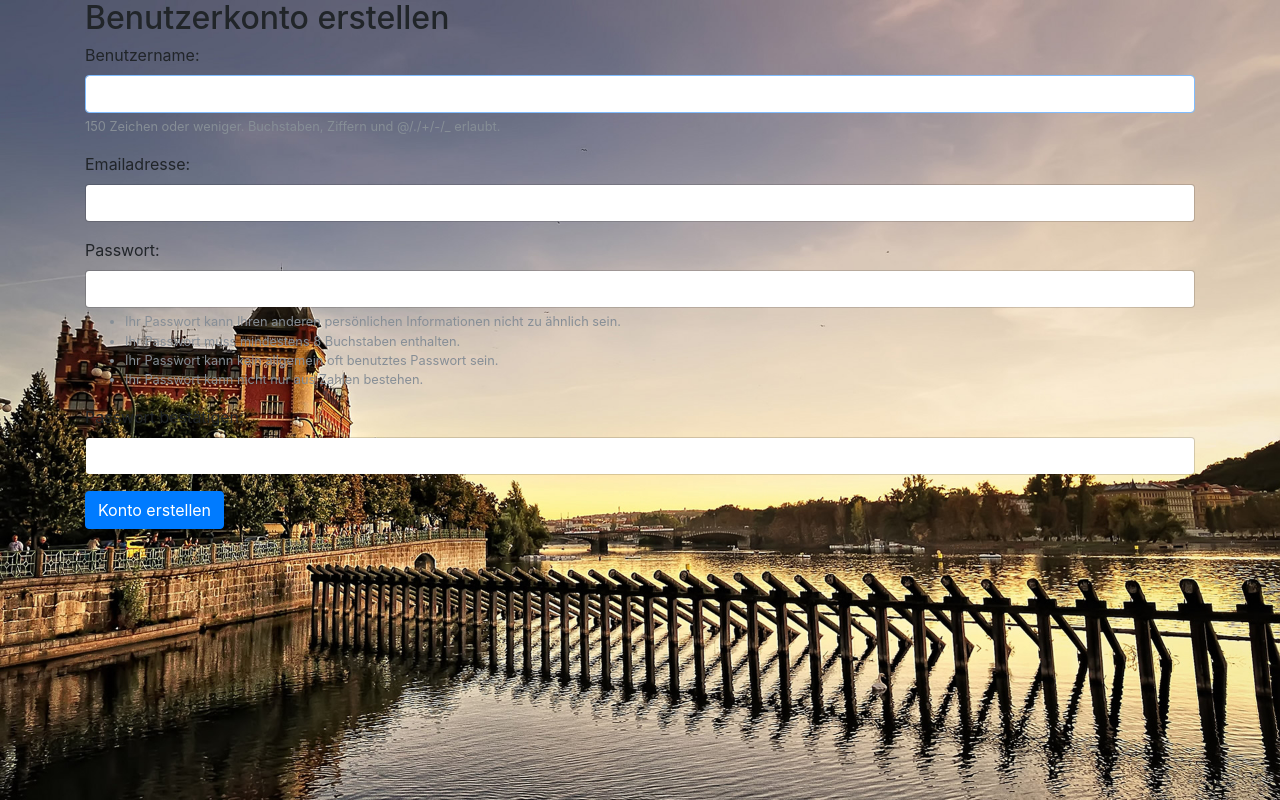
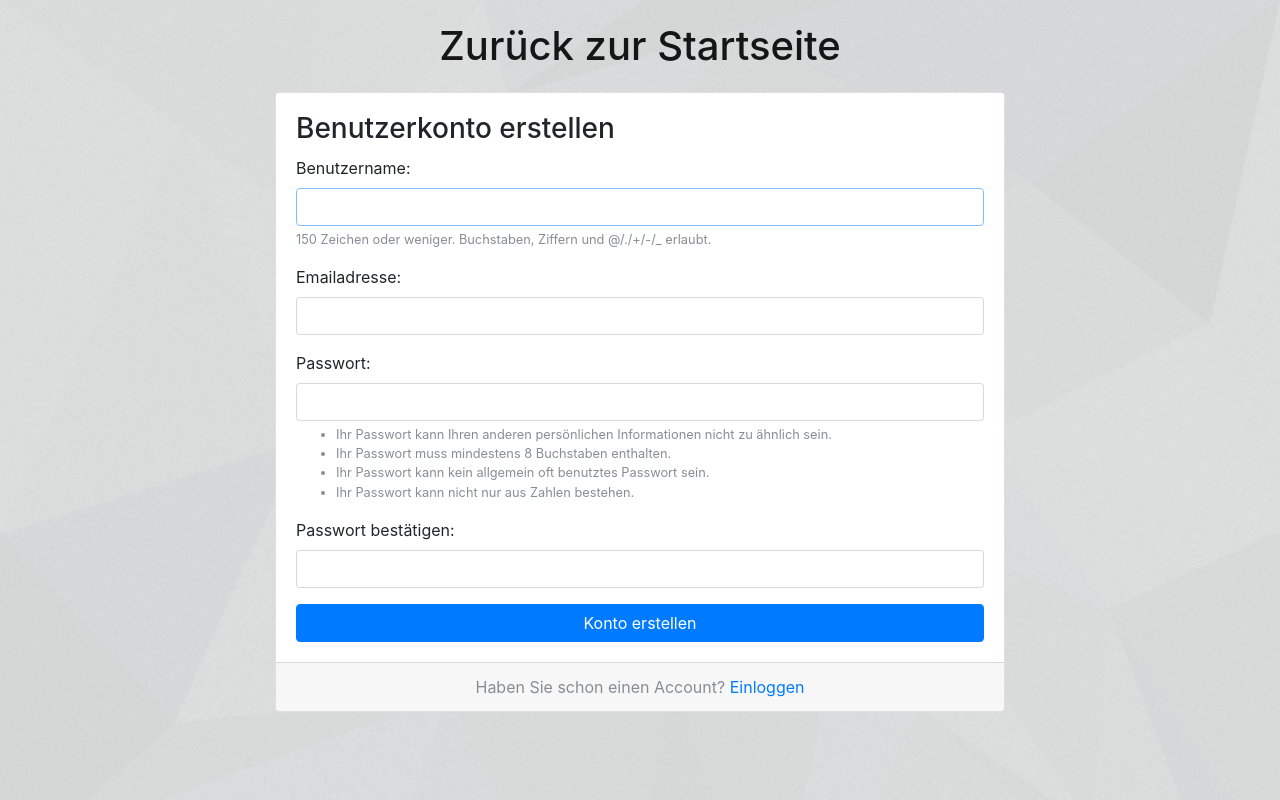
Before and after one commit to Val-777/czech, a Django app: page /signup/ in a window 1280 px wide. Run offline with Django 3.2, Linux system fonts and the light colour scheme; some libraries are stand-ins or nearby versions; some web fonts are replaced.

Commit message:
Change the form to display new background and use correct CSS

```diff
--- a/accounts/templates/accounts/signup.html
+++ b/accounts/templates/accounts/signup.html
@@ -1,12 +1,32 @@
 {% extends 'base.html' %}
+
+{% load static %}
+
+{% block stylesheet %}
+    <link rel="stylesheet" href="{% static 'css/accounts.css' %}">
+{% endblock %}
 
 {% block body %}
     <div class="container">
-    <h2>Benutzerkonto erstellen</h2>
+        <h1 class="text-center logo my-4">
+        <a href="{% url 'home' %}">Zurück zur Startseite</a>
+        </h1>
+        <div class="row justify-content-center">
+        <div class="col-lg-8 col-md-10 col-sm-12">
+            <div class="card">
+            <div class="card-body">
+                <h3 class="card-title">Benutzerkonto erstellen</h3>
                 <form method="post" novalidate>
                 {% csrf_token %}
                 {% include 'includes/form.html' %}
-        <button type="submit" class="btn btn-primary">Konto erstellen</button>
+                <button type="submit" class="btn btn-primary btn-block">Konto erstellen</button>
                 </form>
             </div>
+            <div class="card-footer text-muted text-center">
+                Haben Sie schon einen Account? <a href="#">Einloggen</a>
+            </div>
+            </div>
+        </div>
+        </div>
+    </div>
 {% endblock %}
--- /dev/null
+++ b/static/css/accounts.css
@@ -0,0 +1,16 @@
+body {
+    background-image: url(../img/shattered_@2X.png);
+}
+
+/* .logo {
+    font-family: 'Peralta', cursive;
+} */
+
+.logo a {
+    color: rgba(0,0,0,.9);
+}
+
+.logo a:hover,
+.logo a:active {
+    text-decoration: none;
+}
```
Also changed, not shown: static/img/shattered_@2X.png (added). Lines whose indentation alone changed are shown as unchanged.
